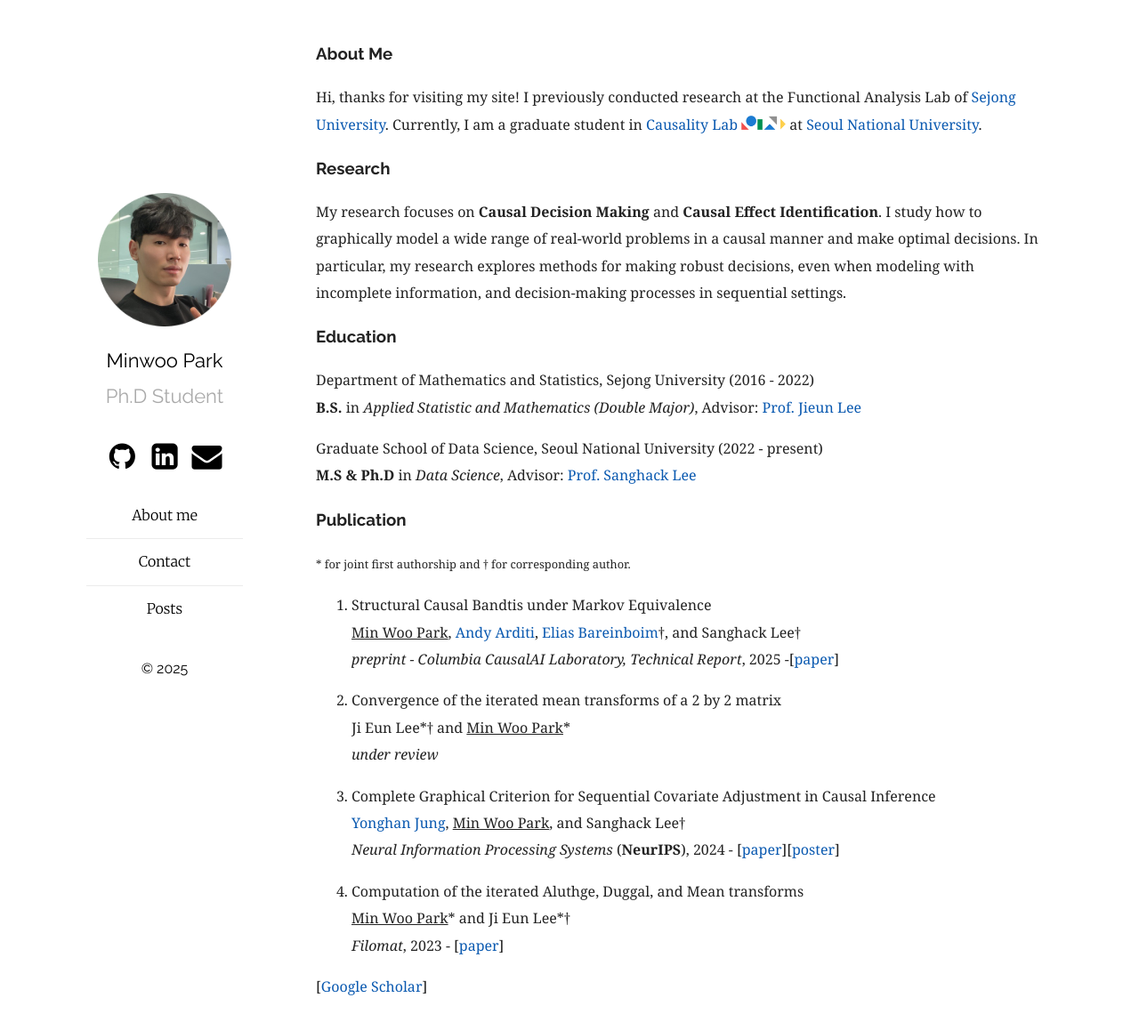
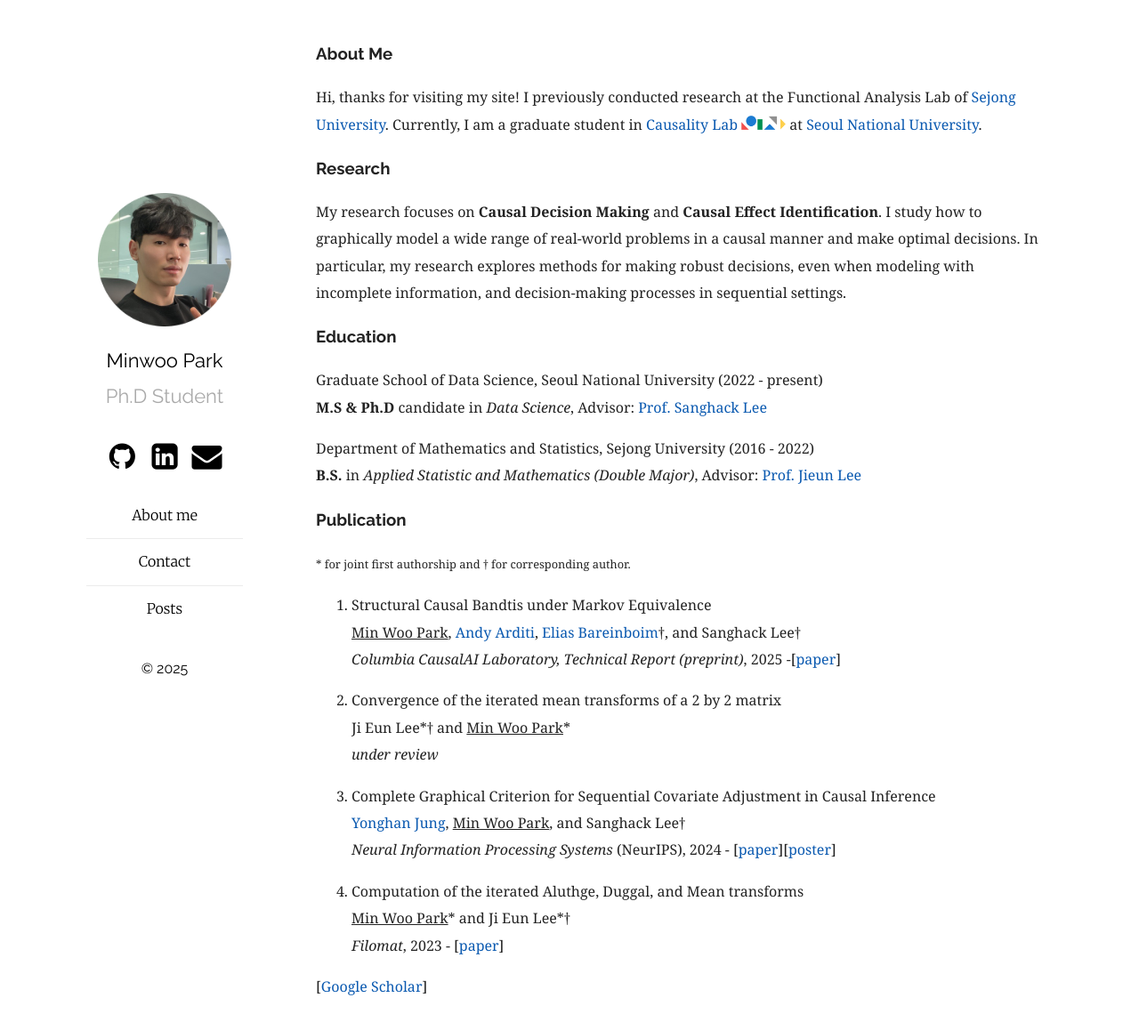
Before and after one commit to MinwooPark96/minwoopark96.github.com, a Jekyll site: the page built from aboutme.md, in a window 1280 px wide and 1169 px high. Shown: the top 1158 px of the window at 89% size. Built offline with Jekyll 4.4.1, drawn with Linux system fonts in a browser that asks for light colours.

Commit message:
Tech r122

```diff
--- a/aboutme.md
+++ b/aboutme.md
@@ -13,18 +13,18 @@ My research focuses on **Causal Decision Making** and **Causal Effect Identifica
 
 ### Education
 
+Graduate School of Data Science, Seoul National University (2022 - present)<br/>
+**M.S & Ph.D** candidate in *Data Science*, Advisor: [Prof. Sanghack Lee](https://www.sanghacklee.me/)
+
 Department of Mathematics and Statistics, Sejong University (2016  - 2022) <br/>
 **B.S.** in *Applied Statistic and Mathematics (Double Major)*, Advisor: [Prof. Jieun Lee](https://home.sejong.ac.kr/~jieunlee7/) <br/>
-
-Graduate School of Data Science, Seoul National University (2022 - present)<br/>
-**M.S & Ph.D** in *Data Science*, Advisor: [Prof. Sanghack Lee](https://www.sanghacklee.me/)
 
 ### Publication
 <small>\* for joint first authorship and † for corresponding author.</small>
 
 1. Structural Causal Bandtis under Markov Equivalence <br/>
 <ins>Min Woo Park</ins>, [Andy Arditi](https://andyrdt.com/), [Elias Bareinboim](https://causalai.net/)†, and Sanghack Lee† <br/>
-*preprint - Columbia CausalAI Laboratory, Technical Report*, 2025 -[[paper](https://causalai.net/)]
+*Columbia CausalAI Laboratory, Technical Report (preprint)*, 2025 -[[paper](https://causalai.net/r122.pdf)]
 
 2. Convergence of the iterated mean transforms of a 2 by 2 matrix <br/>
 Ji Eun Lee\*† and <ins>Min Woo Park</ins>\* <br/>
@@ -32,7 +32,7 @@ Ji Eun Lee\*† and <ins>Min Woo Park</ins>\* <br/>
 
 3. Complete Graphical Criterion for Sequential Covariate Adjustment in Causal Inference <br/>
 [Yonghan Jung](https://sites.google.com/view/yonghanjung), <ins>Min Woo Park</ins>, and Sanghack Lee†
-<br/> *Neural Information Processing Systems* (**NeurIPS**), 2024 - [[paper](https://openreview.net/pdf?id=6gIcnPvw2x)][[poster](https://minwoopark96.github.io/paper/sac_poster.pdf)]
+<br/> *Neural Information Processing Systems* (NeurIPS), 2024 - [[paper](https://openreview.net/pdf?id=6gIcnPvw2x)][[poster](https://minwoopark96.github.io/paper/sac_poster.pdf)]
 
 4. Computation of the iterated Aluthge, Duggal, and Mean transforms <br/>
 <ins>Min Woo Park</ins>\* and Ji Eun Lee\*†
```
Also changed, not shown: 2 other files.
